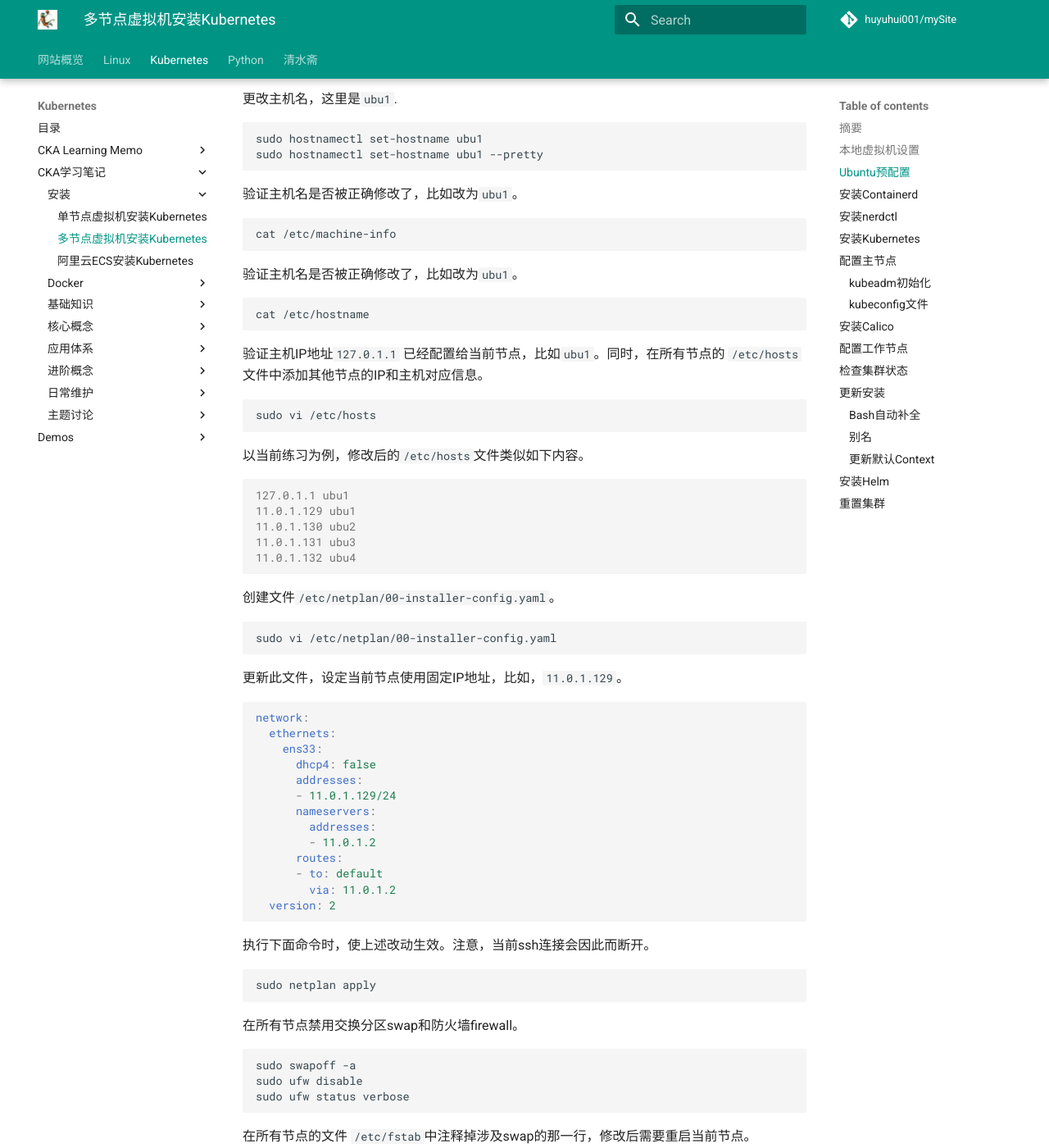
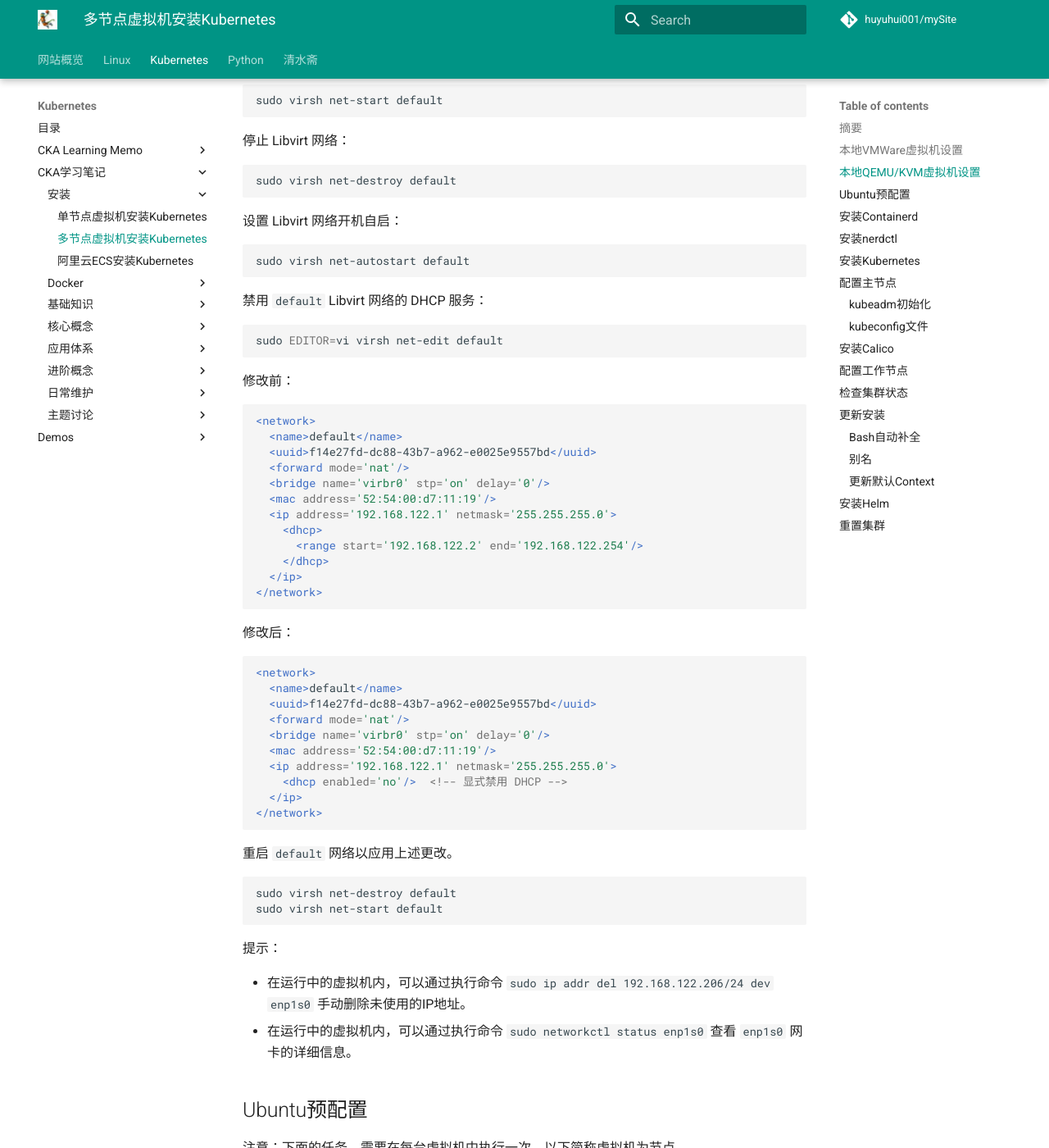
Before and after one commit to huyuhui001/mySite, an MkDocs documentation site: the page built from docs/k8s/cka_cn/installation/multiple-local.md, in a window 1280 px wide and 1400 px high, scrolled down 1378 px. Shown: the whole window at 82% size. Built offline with MkDocs 1.6.1 and Material for MkDocs 9.7.7, drawn with Linux system fonts in a browser that asks for light colours; comment, search, counter and statistics services are not loaded; some of the changed text lies outside the part shown.

Commit message:
Kubernetes

````diff
--- a/docs/k8s/cka_cn/installation/multiple-local.md
+++ b/docs/k8s/cka_cn/installation/multiple-local.md
@@ -2,9 +2,9 @@
 
 ## 摘要
 
-在本地Windows环境中，通过VMWare安装三台Ubuntu虚拟机。在Ubuntu虚拟机中安装基于Containerd的Kubernetes系统，并分别配置一个主节点Master和两个工作节点Worker。
+在本地操作系统环境中，通过虚拟机软件（VMWare，QEMU/KVM）安装三台Ubuntu虚拟机。在Ubuntu虚拟机中安装基于Containerd的Kubernetes系统，并分别配置一个主节点Master和两个工作节点Worker。
 
-## 本地虚拟机设置
+## 本地VMWare虚拟机设置
 
 VMWare 设置
 
@@ -21,6 +21,102 @@
 提示：
 
 当前练习中，Kubernetes是基于Containerd，不是Docker。
+
+## 本地QEMU/KVM虚拟机设置
+
+以下虚拟机运行在 QEMU/KVM 环境下。
+
+* 4 GB 内存
+* 1 个 CPU，2 核心
+* Ubuntu Server 24.04
+* NAT 网络
+* 子网：192.168.122.0/24
+
+说明：
+
+* Kubernetes 运行在 Containerd 上。
+
+检查 Libvirt 网络状态：
+
+```bash
+sudo virsh net-list --all
+```
+
+类似如下结果：
+
+```console
+ Name      State    Autostart   Persistent
+-------------------------------------------
+ default   inactive no          yes
+```
+
+当状态为 `inactive` 时，启动 Libvirt 网络：
+
+```bash
+sudo virsh net-start default
+```
+
+停止 Libvirt 网络：
+
+```bash
+sudo virsh net-destroy default
+```
+
+设置 Libvirt 网络开机自启：
+
+```bash
+sudo virsh net-autostart default
+```
+
+禁用 `default` Libvirt 网络的 DHCP 服务：
+
+```bash
+sudo EDITOR=vi virsh net-edit default
+```
+
+修改前：
+
+```xml
+<network>
+  <name>default</name>
+  <uuid>f14e27fd-dc88-43b7-a962-e0025e9557bd</uuid>
+  <forward mode='nat'/>
+  <bridge name='virbr0' stp='on' delay='0'/>
+  <mac address='52:54:00:d7:11:19'/>
+  <ip address='192.168.122.1' netmask='255.255.255.0'>
+    <dhcp>
+      <range start='192.168.122.2' end='192.168.122.254'/>
+    </dhcp>
+  </ip>
+</network>
+```
+
+修改后：
+
+```xml
+<network>
+  <name>default</name>
+  <uuid>f14e27fd-dc88-43b7-a962-e0025e9557bd</uuid>
+  <forward mode='nat'/>
+  <bridge name='virbr0' stp='on' delay='0'/>
+  <mac address='52:54:00:d7:11:19'/>
+  <ip address='192.168.122.1' netmask='255.255.255.0'>
+    <dhcp enabled='no'/>  <!-- 显式禁用 DHCP -->
+  </ip>
+</network>
+```
+
+重启 `default` 网络以应用上述更改。
+
+```bash
+sudo virsh net-destroy default
+sudo virsh net-start default
+```
+
+提示：
+
+* 在运行中的虚拟机内，可以通过执行命令 `sudo ip addr del 192.168.122.206/24 dev enp1s0` 手动删除未使用的IP地址。
+* 在运行中的虚拟机内，可以通过执行命令 `sudo networkctl status enp1s0` 查看 `enp1s0` 网卡的详细信息。
 
 ## Ubuntu预配置
 
@@ -41,7 +137,26 @@
 sudo passwd root
 ```
 
-修改ssh服务的配置文件。开放`root`用户通过ssh登录（默认是禁用的）。
+检查 `ssh` 服务状态。
+
+```bash
+sudo systemctl status ssh
+```
+
+如果未安装 `ssh` 服务，则进行安装。
+
+```bash
+sudo apt install ssh
+```
+
+启用并启动 `ssh` 服务。
+
+```bash
+sudo systemctl enable --now ssh
+sudo systemctl start ssh
+```
+
+修改`ssh`服务的配置文件。开放`root`用户通过ssh登录（默认是禁用的）。
 
 ```bash
 sudo vi /etc/ssh/sshd_config
@@ -67,7 +182,8 @@
 sudo hostnamectl set-hostname ubu1 --pretty
 ```
 
-验证主机名是否被正确修改了，比如改为`ubu1`。
+验证主机名是否已被正确修改，例如改为 `ubu1`。
+如果没有执行 `sudo hostnamectl set-hostname ubu1`，则 `/etc/machine-info` 文件不会存在。
 
 ```bash
 cat /etc/machine-info
@@ -89,41 +205,51 @@
 
 ```console
 127.0.1.1 ubu1
-11.0.1.129 ubu1
-11.0.1.130 ubu2
-11.0.1.131 ubu3
-11.0.1.132 ubu4
+192.168.122.101 ubu1
+192.168.122.102 ubu2
+192.168.122.103 ubu3
 ```
 
-创建文件`/etc/netplan/00-installer-config.yaml`。
+创建文件 `/etc/netplan/01-static-ip.yaml`
 
 ```bash
-sudo vi /etc/netplan/00-installer-config.yaml
+sudo vi /etc/netplan/01-static-ip.yaml
 ```
 
-更新此文件，设定当前节点使用固定IP地址，比如，`11.0.1.129`。
+设置如下权限：
+
+```bash
+-rw------- 1 root root 262 Jun  9 12:00 /etc/netplan/01-static-ip.yaml
+```
+
+将以下内容写入该文件，以为虚拟机设置固定IP地址（请将 `192.168.122.101` 替换为实际IP地址）。网卡名称 `enp1s0` 可通过 `ip addr` 命令查询。
 
 ```yaml
 network:
+  version: 2
+  renderer: networkd  # server推荐使用networkd，桌面环境推荐NetworkManager
   ethernets:
-    ens33:
-      dhcp4: false
+    enp1s0:           # 网卡名称，可通过 `ip a` 命令获取
+      dhcp4: false    # 关闭DHCP
       addresses:
-      - 11.0.1.129/24
+        - 192.168.122.101/24
+      routes:
+        - to: default
+          via: 192.168.122.1
       nameservers:
         addresses:
-        - 11.0.1.2
-      routes:
-      - to: default
-        via: 11.0.1.2
-  version: 2
+          - 192.168.122.1
 ```
 
-执行下面命令时，使上述改动生效。注意，当前ssh连接会因此而断开。
+使上述配置生效：
 
 ```bash
 sudo netplan apply
 ```
+
+注意：
+
+* 由于网络配置变更，当前ssh连接可能会断开。
 
 在所有节点禁用交换分区swap和防火墙firewall。
 
@@ -241,15 +367,17 @@
 
 ```bash
 sudo cp /etc/apt/sources.list /etc/apt/sources.list.bak
+# OR
+sudo cp /etc/apt/sources.list.d/ubuntu.sources /etc/apt/sources.list.d/ubuntu.sources.bak
 ```
 
 安装Containered。
 
 ```bash
-sudo apt-get update && sudo apt-get install -y containerd
+sudo apt update && sudo apt install -y containerd
 ```
 
-修改文件`/etc/containerd/config.toml`来配置Contanerd服务，如果没有，就创建这个文件。
+修改文件`/etc/containerd/config.toml`来配置`Contanerd`服务，如果没有，就创建这个文件。
 
 ```bash
 sudo mkdir -p /etc/containerd
````
Also changed, not shown: other parts of docs/k8s/cka_cn/installation/multiple-local.md (+2 -2 lines), docs/k8s/cka_en/installation/multiple-local.md (+12 -3 lines).
